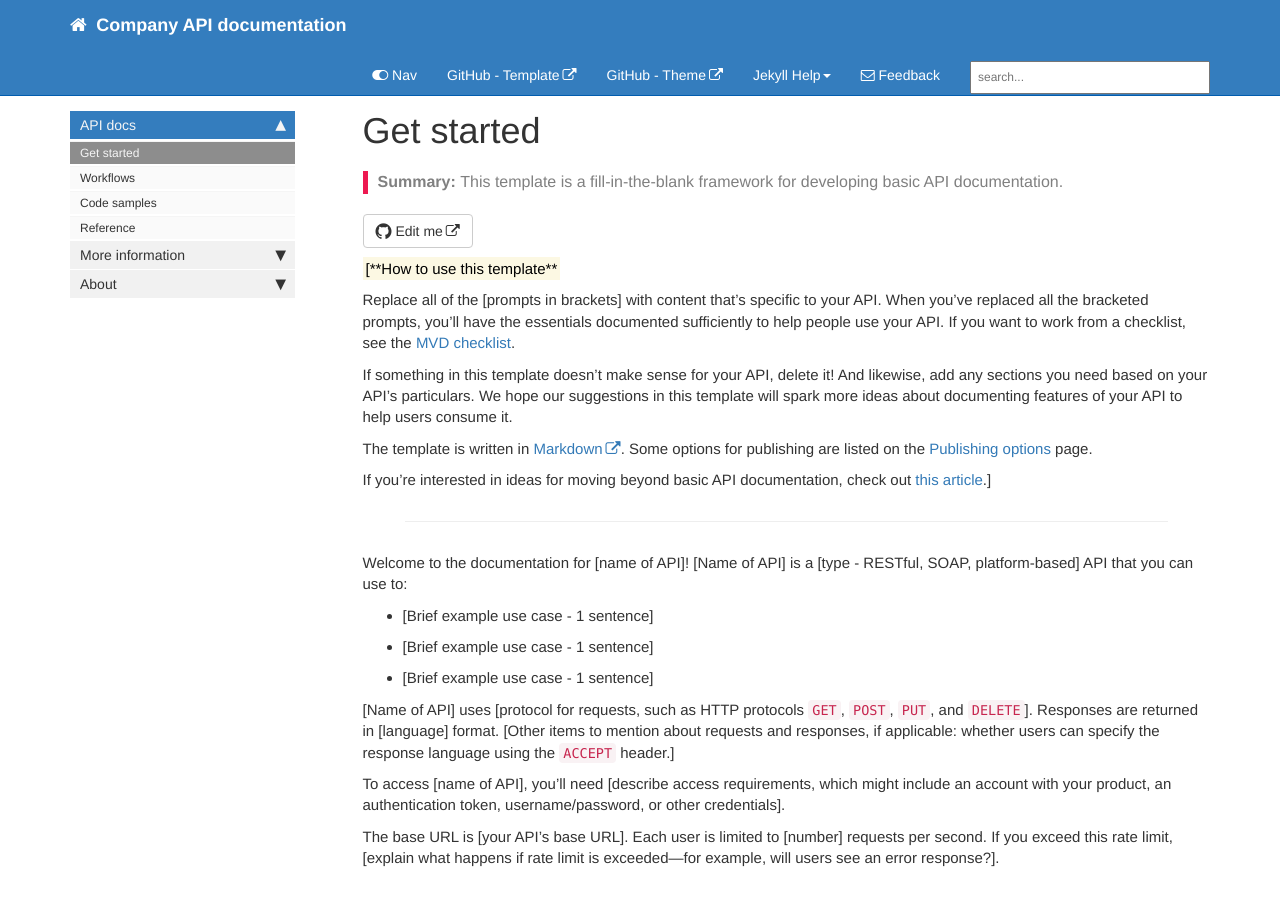
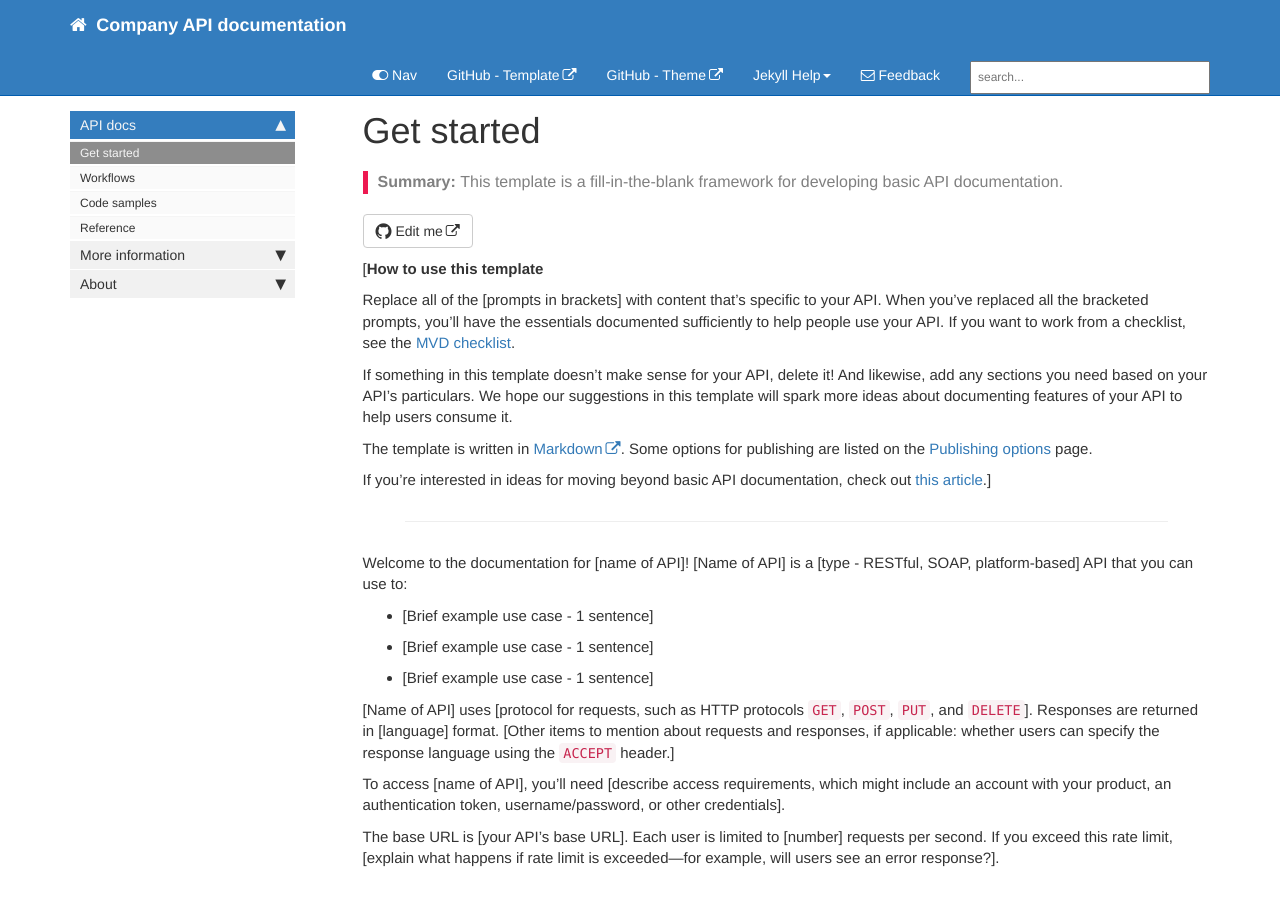
Before and after one commit to hillaryfraley/test-mvd-template, a Jekyll site: the page built from index.md, in a window 1280 px wide and 900 px high. Built offline with Jekyll 4.4.1, drawn with Linux system fonts in a browser that asks for light colours; nearby versions of some CDN libraries; comment, search, counter and statistics services are not loaded.

```diff
--- a/index.md
+++ b/index.md
@@ -7,7 +7,7 @@ permalink: index.html
 summary: This template is a fill-in-the-blank framework for developing basic API documentation.
 ---
 
-<mark>[**How to use this template**</mark>
+[**How to use this template**
 
 Replace all of the [prompts in brackets] with content that's specific to your API. When you've replaced all the bracketed prompts, you'll have the essentials documented sufficiently to help people use your API. If you want to work from a checklist, see the [MVD checklist](/pages/mydoc/mydoc_mvd_checklist.md).
 
```
